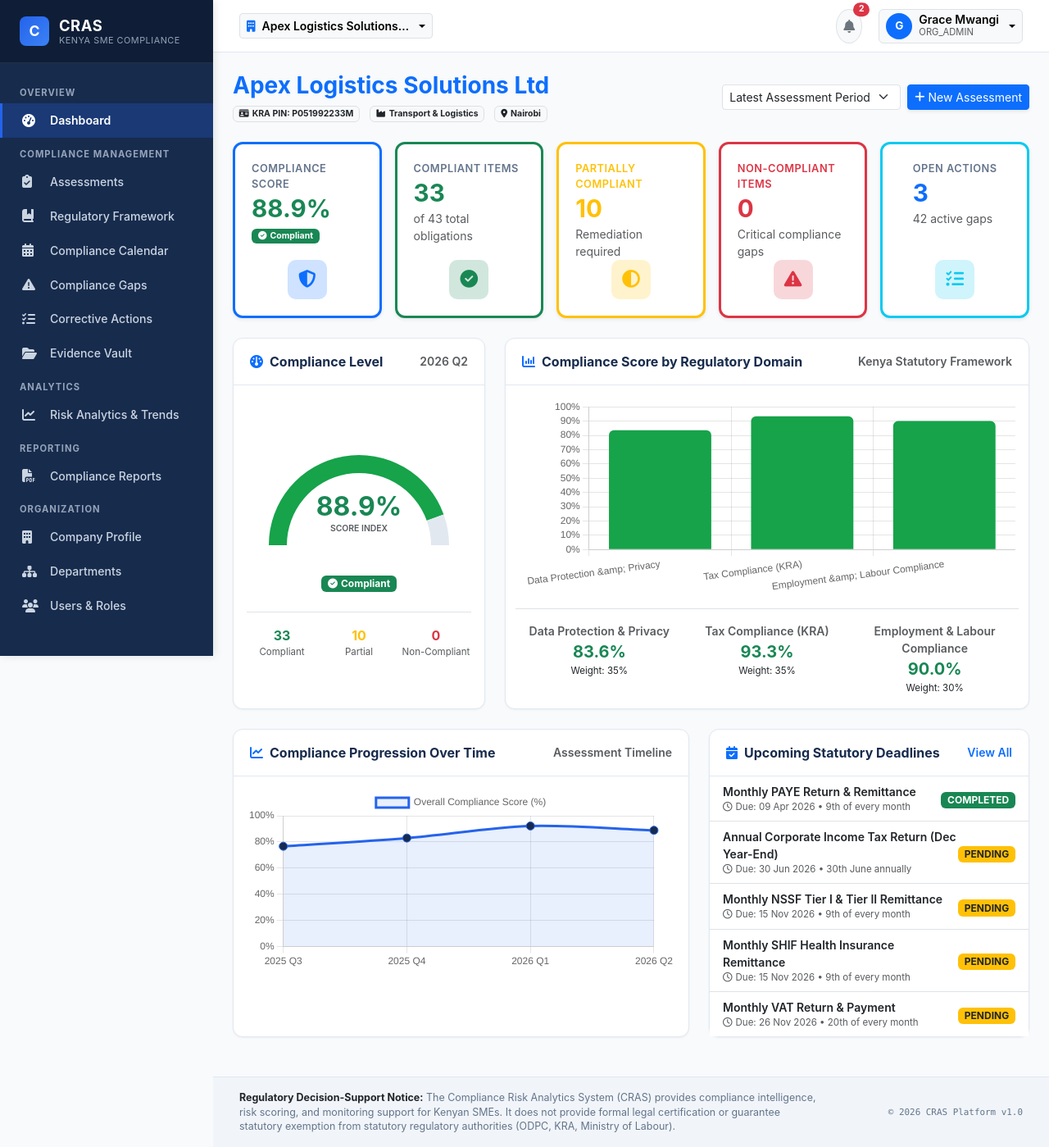
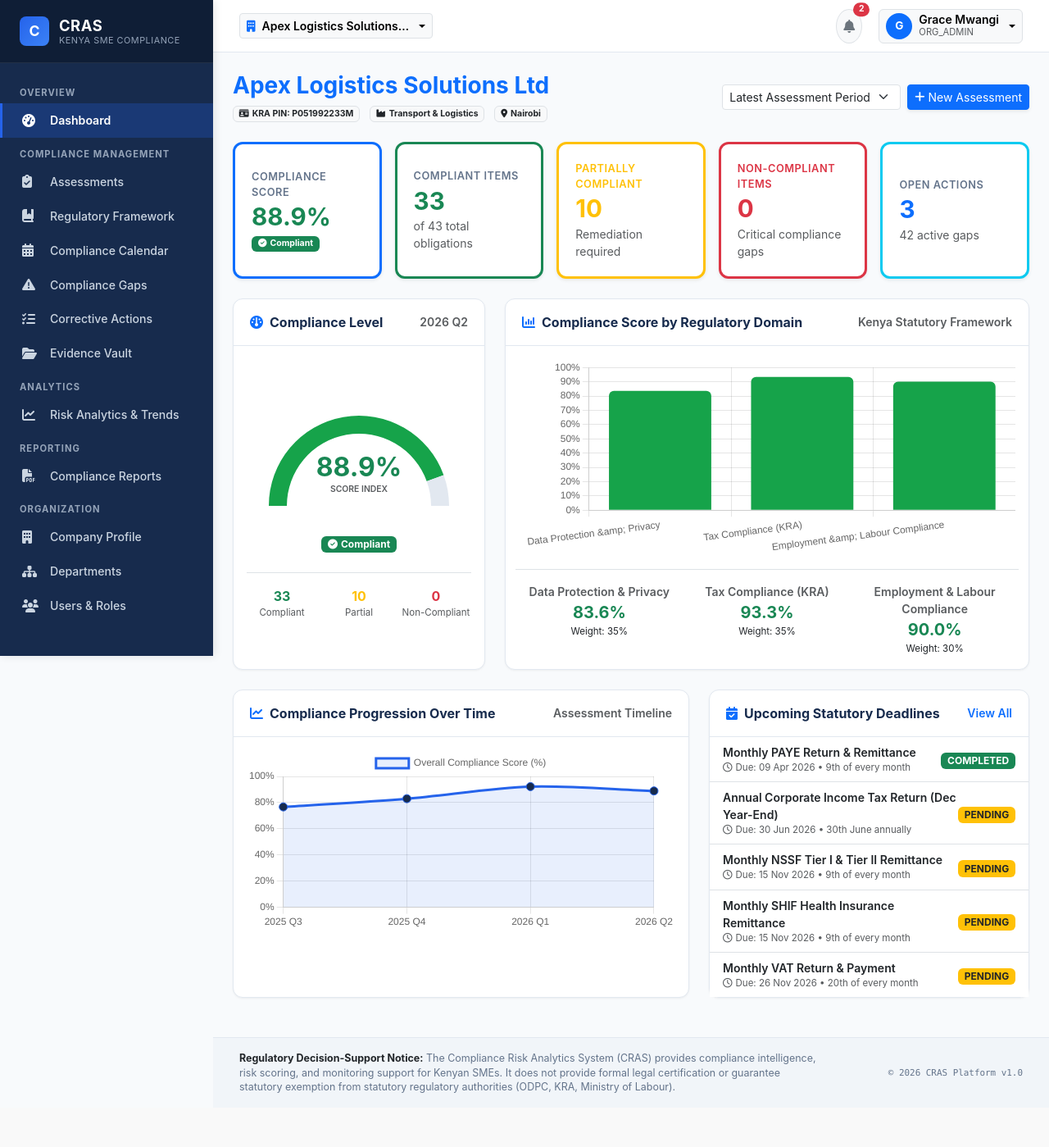
Before and after one commit to Alee24/cras, a Flask app: page /dashboard/ in a window 1280 px wide. Shown: the whole page at 82% size. After the commit the page ends 1333 px from the top, so only its background shows below. Run offline with Flask 3, Linux system fonts and the light colour scheme; a user stored in the database is signed in; data comes from the database, SQL or seed files in the repository; parts of the project's set-up code (start-up, migrations or seed data) failed here and were passed over; some libraries are stand-ins or nearby versions.

Commit message:
refactor(dashboard): remove bottom icons from metric cards and route non-compliant card to assessment

```diff
--- a/app/static/css/cras.css
+++ b/app/static/css/cras.css
@@ -216,8 +216,8 @@ body {
 .metric-card {
   padding: 1.25rem;
   display: flex;
-  align-items: center;
-  justify-content: space-between;
+  flex-direction: column;
+  justify-content: center;
 }
 
 .metric-value {
--- a/app/templates/dashboard/index.html
+++ b/app/templates/dashboard/index.html
@@ -46,34 +46,36 @@
 <div class="row row-cols-1 row-cols-sm-2 row-cols-md-3 row-cols-xl-5 g-3 mb-4">
   <!-- 1. Overall Compliance Score -->
   <div class="col">
-    <div class="card metric-card h-100 shadow-sm border-start border-primary border-3">
-      <div>
+    {% if latest_assessment %}
+    <a href="{{ url_for('assessments.view_assessment', assessment_id=latest_assessment.id) }}" class="text-decoration-none text-reset" title="View Assessment Details">
+    {% else %}
+    <a href="{{ url_for('assessments.list_assessments') }}" class="text-decoration-none text-reset">
+    {% endif %}
+      <div class="card metric-card h-100 shadow-sm border-start border-primary border-3 hover-elevate">
         <div class="metric-label">Compliance Score</div>
         <div class="metric-value {{ overall_score|score_color }}">
           {{ "%.1f"|format(overall_score) }}%
         </div>
         <div class="small mt-1">{{ risk_classification|rag_badge }}</div>
       </div>
-      <div class="metric-icon-box bg-primary-subtle text-primary">
-        <i class="fa-solid fa-shield-halved"></i>
-      </div>
-    </div>
+    </a>
   </div>
 
   <!-- 2. Compliant Obligations -->
   <div class="col">
-    <div class="card metric-card h-100 shadow-sm border-start border-success border-3">
-      <div>
+    {% if latest_assessment %}
+    <a href="{{ url_for('assessments.view_assessment', assessment_id=latest_assessment.id) }}" class="text-decoration-none text-reset" title="View Assessment Details">
+    {% else %}
+    <a href="{{ url_for('assessments.list_assessments') }}" class="text-decoration-none text-reset">
+    {% endif %}
+      <div class="card metric-card h-100 shadow-sm border-start border-success border-3 hover-elevate">
         <div class="metric-label">Compliant Items</div>
         <div class="metric-value text-success">
           {{ compliant_count }}
         </div>
         <div class="small text-muted mt-1">of {{ total_obligations }} total obligations</div>
       </div>
-      <div class="metric-icon-box bg-success-subtle text-success">
-        <i class="fa-solid fa-circle-check"></i>
-      </div>
-    </div>
+    </a>
   </div>
 
   <!-- 3. Partially Compliant Items -->
@@ -84,7 +86,6 @@
     <a href="{{ url_for('assessments.list_assessments') }}" class="text-decoration-none text-reset">
     {% endif %}
       <div class="card metric-card h-100 shadow-sm border-start border-warning border-3 hover-elevate">
-        <div>
         <div class="metric-label text-warning">
           Partially Compliant
         </div>
@@ -93,18 +94,17 @@
         </div>
         <div class="small text-muted mt-1">Remediation required</div>
       </div>
-        <div class="metric-icon-box bg-warning-subtle text-warning">
-          <i class="fa-solid fa-circle-half-stroke"></i>
-        </div>
-      </div>
     </a>
   </div>
 
   <!-- 4. Non-Compliant Items -->
   <div class="col">
-    <a href="{{ url_for('compliance_gaps.index') }}" class="text-decoration-none text-reset" title="View Compliance Gaps">
+    {% if latest_assessment %}
+    <a href="{{ url_for('assessments.view_assessment', assessment_id=latest_assessment.id) }}" class="text-decoration-none text-reset" title="View Assessment Details">
+    {% else %}
+    <a href="{{ url_for('assessments.list_assessments') }}" class="text-decoration-none text-reset">
+    {% endif %}
       <div class="card metric-card h-100 shadow-sm border-start border-danger border-3 hover-elevate">
-        <div>
         <div class="metric-label text-danger">
           Non-Compliant Items
         </div>
@@ -113,27 +113,18 @@
         </div>
         <div class="small text-muted mt-1">Critical compliance gaps</div>
       </div>
-        <div class="metric-icon-box bg-danger-subtle text-danger">
-          <i class="fa-solid fa-triangle-exclamation"></i>
-        </div>
-      </div>
     </a>
   </div>
 
   <!-- 5. Open Corrective Actions -->
   <div class="col">
-    <a href="{{ url_for('corrective_actions.index') }}" class="text-decoration-none text-reset">
+    <a href="{{ url_for('corrective_actions.index') }}" class="text-decoration-none text-reset" title="View Corrective Actions">
       <div class="card metric-card h-100 shadow-sm border-start border-info border-3 hover-elevate">
-        <div>
         <div class="metric-label">Open Actions</div>
         <div class="metric-value text-primary">
           {{ open_actions_count }}
         </div>
         <div class="small text-muted mt-1">{{ open_gaps_count }} active gaps</div>
-        </div>
-        <div class="metric-icon-box bg-info-subtle text-info">
-          <i class="fa-solid fa-list-check"></i>
-        </div>
       </div>
     </a>
   </div>
```
Also changed, not shown: tests/test_dashboard_partially_compliant.py (+5 -1 lines). Lines whose indentation alone changed are shown as unchanged.
